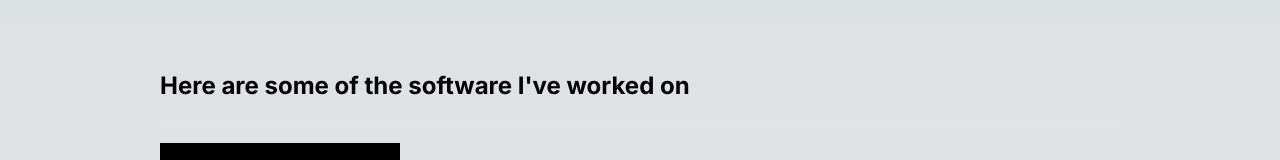
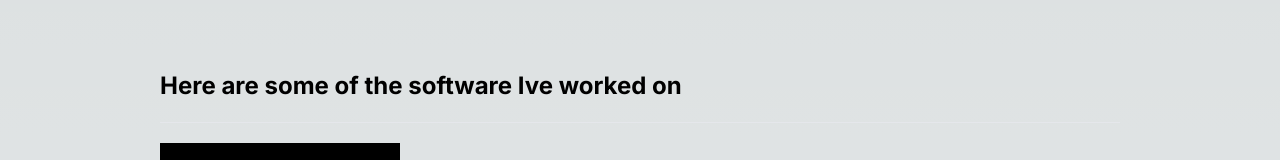
Before and after one commit to adentranter/adentranter.com, a Next.js app: page /programming in a window 1280 px wide. Shown: the part 553-713 px from the top of the page. Built offline with nearby package versions, Linux system fonts and the light colour scheme.

Commit message:
fixed up unescaped '. Completed now

```diff
--- a/src/pages/programming/index.tsx
+++ b/src/pages/programming/index.tsx
@@ -139,7 +139,7 @@ export default function Home() {
         {/* Applications List */}
         <section className=" mx-auto py-16 flex">
           <div className="w-3/4 mx-auto">
-            <h2 className="text-2xl font-bold mb-4">Here are some of the software I've worked on</h2>
+            <h2 className="text-2xl font-bold mb-4">Here are some of the software Ive worked on</h2>
             <hr className="mt-5 mb-5"></hr>
 
           {applications.map((app) => (
```
